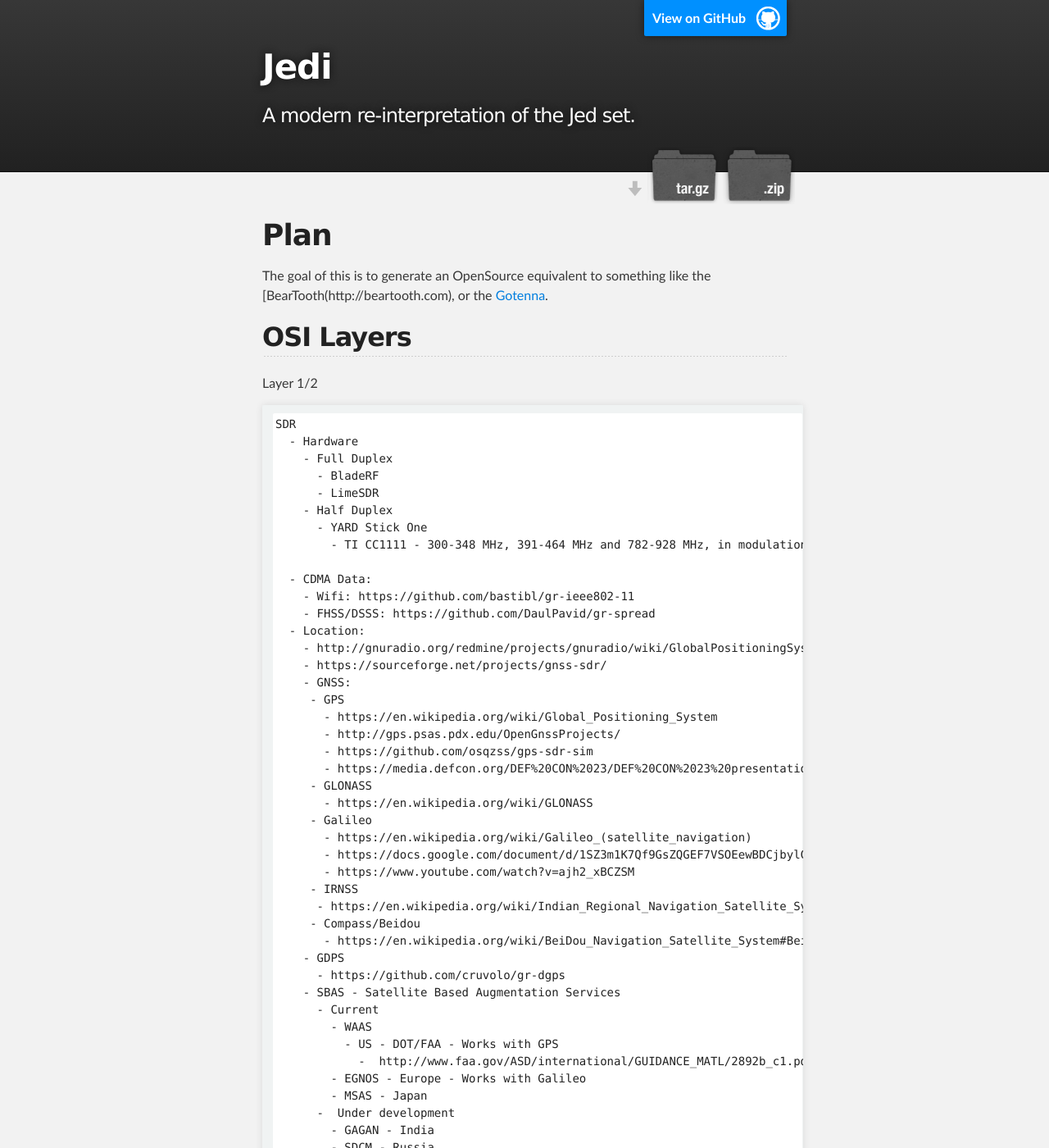
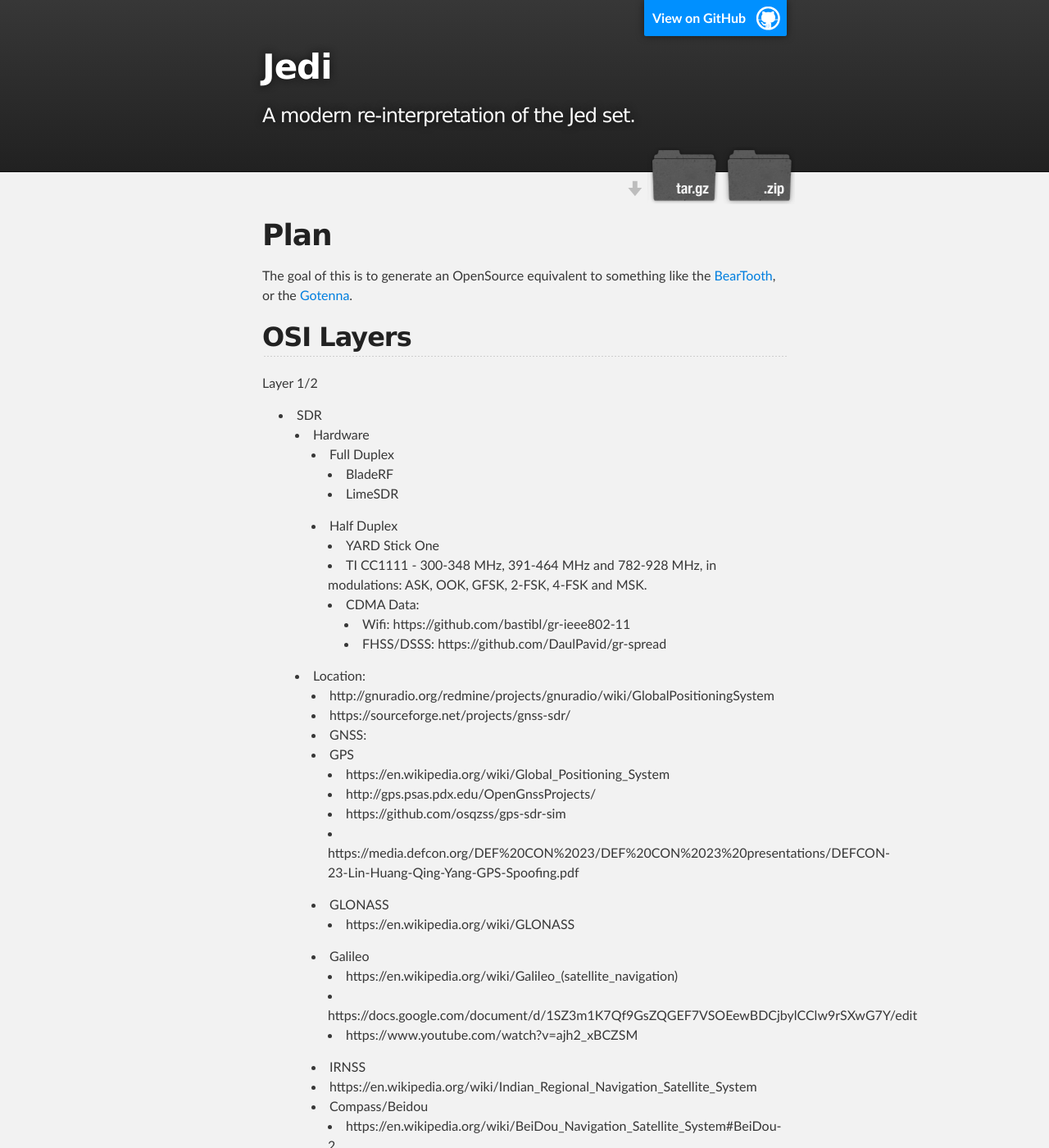
Before and after one commit to TeamJedi/TeamJedi.github.io, a Jekyll site: the page built from Plan.md, in a window 1280 px wide and 1400 px high. Shown: the whole window at 82% size. Built offline with Jekyll 4.4.1, drawn with Linux system fonts in a browser that asks for light colours; nearby versions of some CDN libraries; some of the changed lines change nothing that is shown; some of the changed text lies outside the part shown.

Commit message:
Updating the Plan to see how it renders as markdown indented lists

```diff
--- a/_includes/Plan.md
+++ b/_includes/Plan.md
@@ -1,58 +1,57 @@
 # Plan
 
-The goal of this is to generate an OpenSource equivalent to something like the [BearTooth(http://beartooth.com), or the [Gotenna](http://www.gotenna.com/).
+The goal of this is to generate an OpenSource equivalent to something like the [BearTooth](http://beartooth.com), or the [Gotenna](http://www.gotenna.com/).
 
 ## OSI Layers
 
 Layer 1/2
 
-    SDR
-      - Hardware
-        - Full Duplex
-          - BladeRF
-          - LimeSDR
-        - Half Duplex
-          - YARD Stick One
-            - TI CC1111 - 300-348 MHz, 391-464 MHz and 782-928 MHz, in modulations: ASK, OOK, GFSK, 2-FSK, 4-FSK and MSK.
-
-      - CDMA Data:
-        - Wifi: https://github.com/bastibl/gr-ieee802-11
-        - FHSS/DSSS: https://github.com/DaulPavid/gr-spread
-      - Location:
-        - http://gnuradio.org/redmine/projects/gnuradio/wiki/GlobalPositioningSystem
-        - https://sourceforge.net/projects/gnss-sdr/
-        - GNSS:
-         - GPS
-           - https://en.wikipedia.org/wiki/Global_Positioning_System
-           - http://gps.psas.pdx.edu/OpenGnssProjects/
-           - https://github.com/osqzss/gps-sdr-sim
-           - https://media.defcon.org/DEF%20CON%2023/DEF%20CON%2023%20presentations/DEFCON-23-Lin-Huang-Qing-Yang-GPS-Spoofing.pdf
-         - GLONASS
-           - https://en.wikipedia.org/wiki/GLONASS
-         - Galileo
-           - https://en.wikipedia.org/wiki/Galileo_(satellite_navigation)
-           - https://docs.google.com/document/d/1SZ3m1K7Qf9GsZQGEF7VSOEewBDCjbylCClw9rSXwG7Y/edit
-           - https://www.youtube.com/watch?v=ajh2_xBCZSM
-         - IRNSS
-          - https://en.wikipedia.org/wiki/Indian_Regional_Navigation_Satellite_System
-         - Compass/Beidou
-           - https://en.wikipedia.org/wiki/BeiDou_Navigation_Satellite_System#BeiDou-2
-        - GDPS
-          - https://github.com/cruvolo/gr-dgps
-        - SBAS - Satellite Based Augmentation Services
-          - Current
-            - WAAS
-              - US - DOT/FAA - Works with GPS
-                -  http://www.faa.gov/ASD/international/GUIDANCE_MATL/2892b_c1.pdf
-            - EGNOS - Europe - Works with Galileo
-            - MSAS - Japan
-          -  Under development
-            - GAGAN - India
-            - SDCM - Russia
-            - SNAS - China
-        - LORAN-C (decomissioned)
-          - http://phk.freebsd.dk/loran-c/
-        - Plane location: Mode-S/ADS-B radio
+* SDR
+  * Hardware
+    * Full Duplex
+      * BladeRF
+      * LimeSDR
+    * Half Duplex
+      * YARD Stick One
+      * TI CC1111 - 300-348 MHz, 391-464 MHz and 782-928 MHz, in modulations: ASK, OOK, GFSK, 2-FSK, 4-FSK and MSK.
+      * CDMA Data:
+        * Wifi: https://github.com/bastibl/gr-ieee802-11
+        * FHSS/DSSS: https://github.com/DaulPavid/gr-spread
+  * Location:
+    * http://gnuradio.org/redmine/projects/gnuradio/wiki/GlobalPositioningSystem
+    * https://sourceforge.net/projects/gnss-sdr/
+    * GNSS:
+     * GPS
+       * https://en.wikipedia.org/wiki/Global_Positioning_System
+       * http://gps.psas.pdx.edu/OpenGnssProjects/
+       * https://github.com/osqzss/gps-sdr-sim
+       * https://media.defcon.org/DEF%20CON%2023/DEF%20CON%2023%20presentations/DEFCON-23-Lin-Huang-Qing-Yang-GPS-Spoofing.pdf
+     * GLONASS
+       * https://en.wikipedia.org/wiki/GLONASS
+     * Galileo
+       * https://en.wikipedia.org/wiki/Galileo_(satellite_navigation)
+       * https://docs.google.com/document/d/1SZ3m1K7Qf9GsZQGEF7VSOEewBDCjbylCClw9rSXwG7Y/edit
+       * https://www.youtube.com/watch?v=ajh2_xBCZSM
+     * IRNSS
+      * https://en.wikipedia.org/wiki/Indian_Regional_Navigation_Satellite_System
+     * Compass/Beidou
+       * https://en.wikipedia.org/wiki/BeiDou_Navigation_Satellite_System#BeiDou-2
+    * GDPS
+      * https://github.com/cruvolo/gr-dgps
+    * SBAS - Satellite Based Augmentation Services
+      * Current
+        * WAAS
+          * US - DOT/FAA - Works with GPS
+            *  http://www.faa.gov/ASD/international/GUIDANCE_MATL/2892b_c1.pdf
+        * EGNOS - Europe - Works with Galileo
+        * MSAS - Japan
+      *  Under development
+        * GAGAN - India
+        * SDCM - Russia
+        * SNAS - China
+    * LORAN-C (decomissioned)
+      - http://phk.freebsd.dk/loran-c/
+    * Plane location: Mode-S/ADS-B radio
 
 Layer 2/3
 
```
